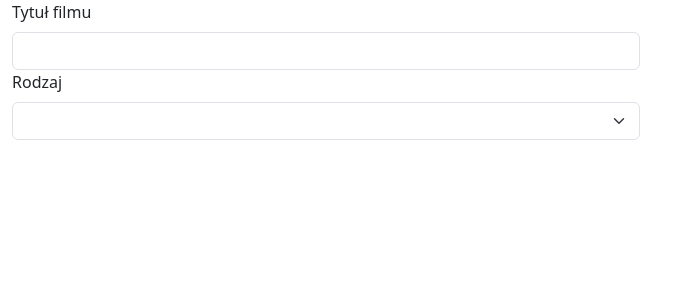
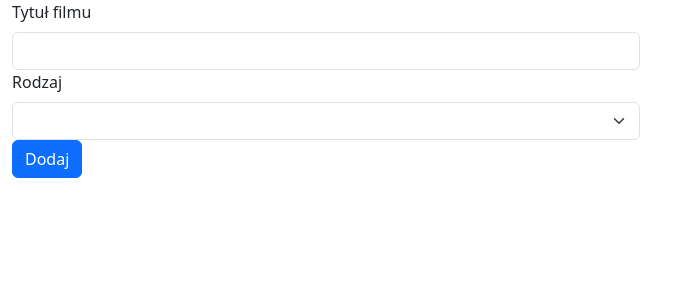
Before and after one commit to LukaSigma123/filmy2, a React (Create React App) app in the folder my-app/: page / in a window 1280 px wide. Shown: the top 300 px of the page, without its empty margins (0-691 px from the left). Built offline with nearby package versions, Linux system fonts and the light colour scheme.

Commit message:
DODAJE PRZYCISK KTORY WYSYLA FORMULARZ

```diff
--- a/my-app/src/App.js
+++ b/my-app/src/App.js
@@ -27,7 +27,9 @@ function App() {
           <option>Horror</option>
         </select>
         </div>
-
+        <button type="submit" className="btn btn-primary">
+            Dodaj
+          </button>
         </form>
     </div>
   );
```
